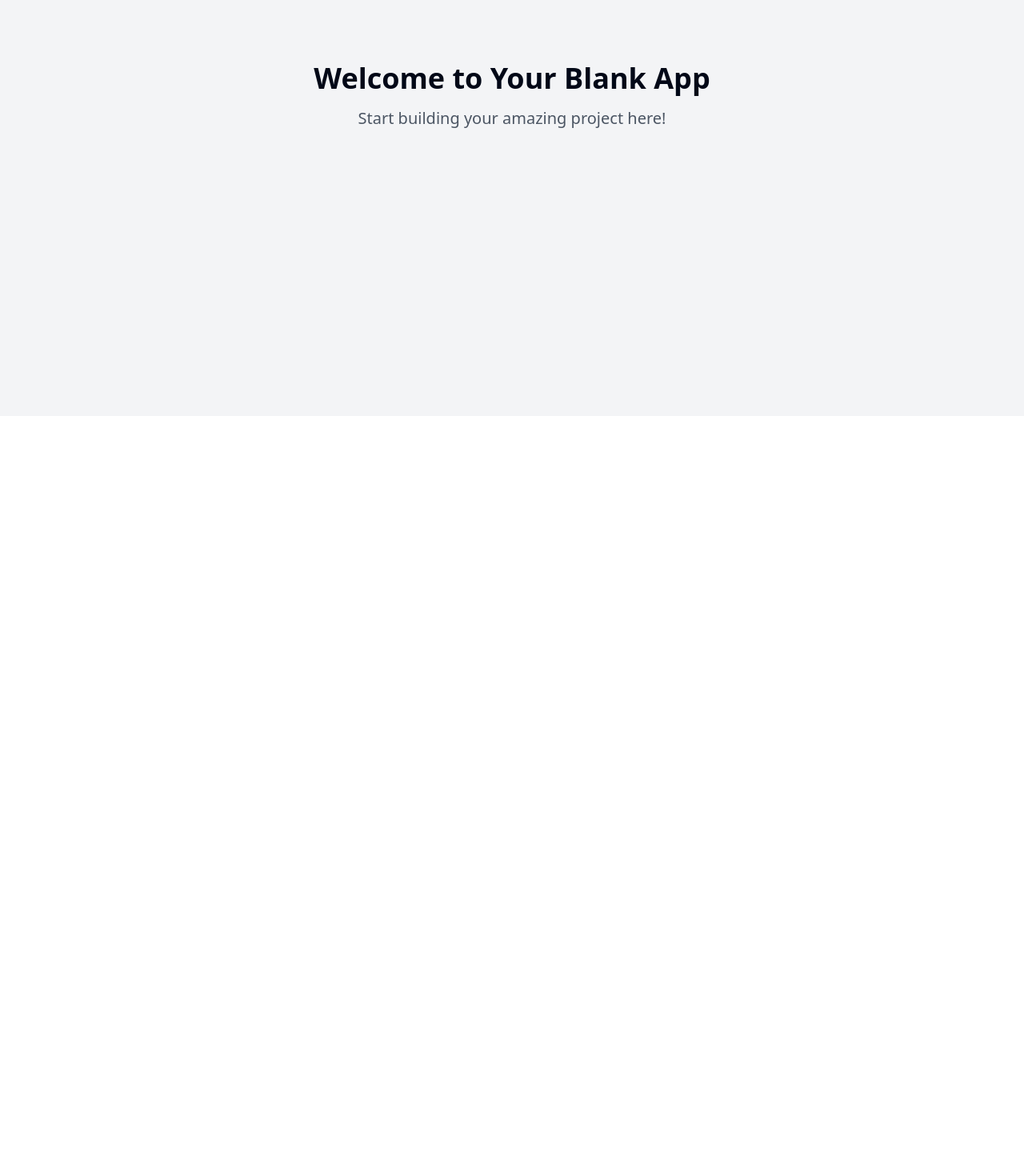
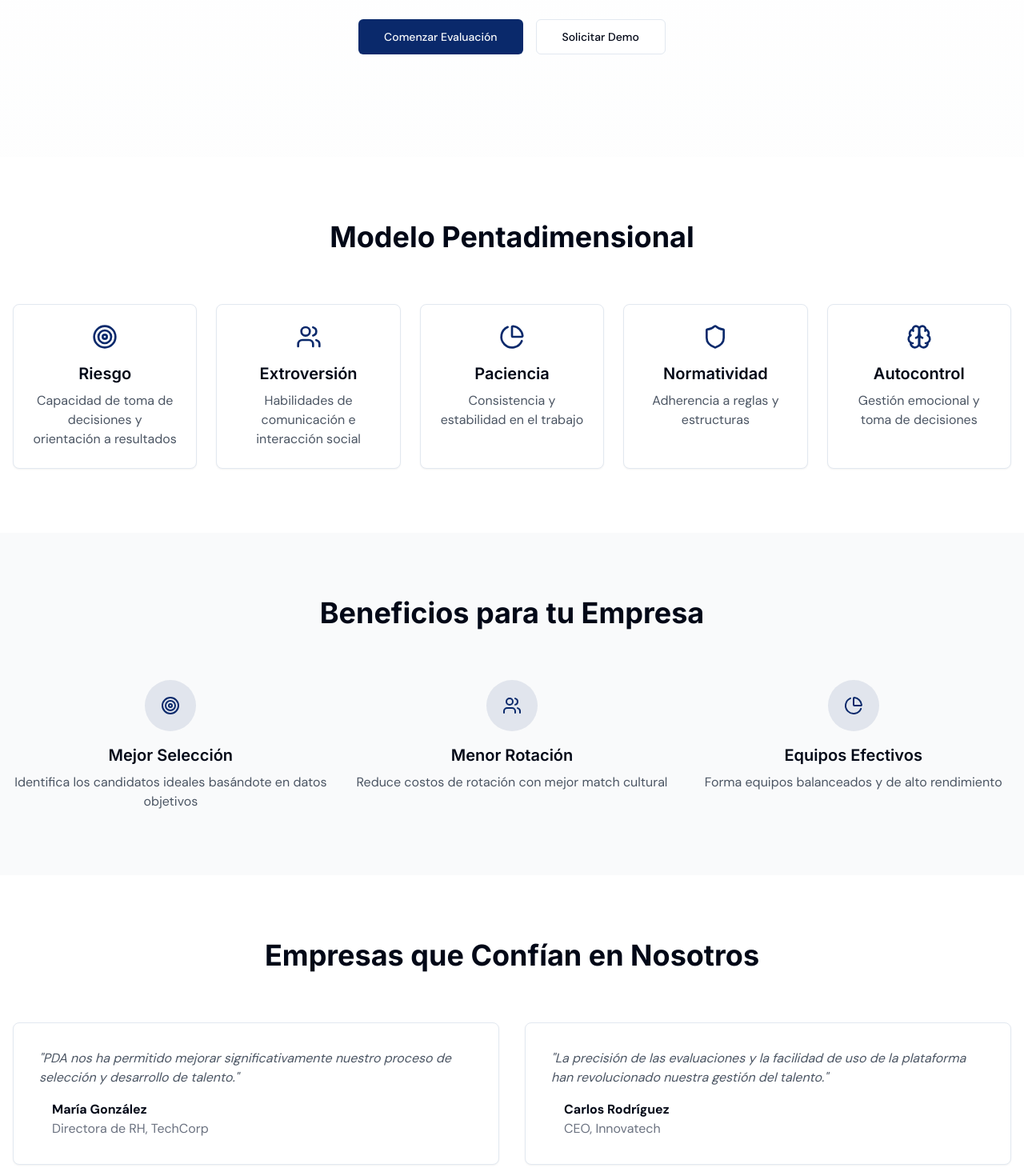
Before and after one commit to lazarohernan/Plataforma-PDA, a React (Vite) app: page / in a window 1280 px wide. Shown: the part 280-1750 px from the top of the page at 80% size. Before the commit the page ends 800 px from the top, so only its background shows below. Built offline with nearby package versions, Linux system fonts and the light colour scheme.

Commit message:
Implement initial PDA platform design
Implement the basic structure and styling for the PDA (Personal Development Analysis) platform, including the homepage layout, color scheme, and key sections.

```diff
--- a/index.html
+++ b/index.html
@@ -1,17 +1,17 @@
+
 <!DOCTYPE html>
-<html lang="en">
+<html lang="es">
   <head>
     <meta charset="UTF-8" />
     <meta name="viewport" content="width=device-width, initial-scale=1.0" />
-    <title>humanmetrics-evalua</title>
-    <meta name="description" content="Lovable Generated Project" />
-    <meta name="author" content="Lovable" />
+    <title>PDA - Personal Development Analysis</title>
+    <meta name="description" content="Plataforma líder en evaluación conductual para recursos humanos" />
+    <meta name="author" content="PDA International" />
     <meta property="og:image" content="/og-image.png" />
+    <link rel="stylesheet" href="https://fonts.googleapis.com/css2?family=Inter:wght@400;500;600;700&family=DM+Sans:wght@400;500;700&display=swap">
   </head>
-
   <body>
     <div id="root"></div>
-    <!-- IMPORTANT: DO NOT REMOVE THIS SCRIPT TAG OR THIS VERY COMMENT! -->
     <script src="https://cdn.gpteng.co/gptengineer.js" type="module"></script>
     <script type="module" src="/src/main.tsx"></script>
   </body>
--- a/src/index.css
+++ b/src/index.css
@@ -1,3 +1,4 @@
+
 @tailwind base;
 @tailwind components;
 @tailwind utilities;
@@ -6,96 +7,61 @@
   :root {
     --background: 0 0% 100%;
     --foreground: 222.2 84% 4.9%;
-
     --card: 0 0% 100%;
     --card-foreground: 222.2 84% 4.9%;
-
     --popover: 0 0% 100%;
     --popover-foreground: 222.2 84% 4.9%;
-
-    --primary: 222.2 47.4% 11.2%;
+    --primary: 221 83% 23%;
     --primary-foreground: 210 40% 98%;
-
     --secondary: 210 40% 96.1%;
     --secondary-foreground: 222.2 47.4% 11.2%;
-
     --muted: 210 40% 96.1%;
     --muted-foreground: 215.4 16.3% 46.9%;
-
     --accent: 210 40% 96.1%;
     --accent-foreground: 222.2 47.4% 11.2%;
-
     --destructive: 0 84.2% 60.2%;
     --destructive-foreground: 210 40% 98%;
-
     --border: 214.3 31.8% 91.4%;
     --input: 214.3 31.8% 91.4%;
-    --ring: 222.2 84% 4.9%;
-
+    --ring: 221 83% 23%;
     --radius: 0.5rem;
-
-    --sidebar-background: 0 0% 98%;
-
-    --sidebar-foreground: 240 5.3% 26.1%;
-
-    --sidebar-primary: 240 5.9% 10%;
-
-    --sidebar-primary-foreground: 0 0% 98%;
-
-    --sidebar-accent: 240 4.8% 95.9%;
-
-    --sidebar-accent-foreground: 240 5.9% 10%;
-
-    --sidebar-border: 220 13% 91%;
-
-    --sidebar-ring: 217.2 91.2% 59.8%;
   }
 
-  .dark {
-    --background: 222.2 84% 4.9%;
-    --foreground: 210 40% 98%;
-
-    --card: 222.2 84% 4.9%;
-    --card-foreground: 210 40% 98%;
-
-    --popover: 222.2 84% 4.9%;
-    --popover-foreground: 210 40% 98%;
-
-    --primary: 210 40% 98%;
-    --primary-foreground: 222.2 47.4% 11.2%;
-
-    --secondary: 217.2 32.6% 17.5%;
-    --secondary-foreground: 210 40% 98%;
-
-    --muted: 217.2 32.6% 17.5%;
-    --muted-foreground: 215 20.2% 65.1%;
-
-    --accent: 217.2 32.6% 17.5%;
-    --accent-foreground: 210 40% 98%;
-
-    --destructive: 0 62.8% 30.6%;
-    --destructive-foreground: 210 40% 98%;
-
-    --border: 217.2 32.6% 17.5%;
-    --input: 217.2 32.6% 17.5%;
-    --ring: 212.7 26.8% 83.9%;
-    --sidebar-background: 240 5.9% 10%;
-    --sidebar-foreground: 240 4.8% 95.9%;
-    --sidebar-primary: 224.3 76.3% 48%;
-    --sidebar-primary-foreground: 0 0% 100%;
-    --sidebar-accent: 240 3.7% 15.9%;
-    --sidebar-accent-foreground: 240 4.8% 95.9%;
-    --sidebar-border: 240 3.7% 15.9%;
-    --sidebar-ring: 217.2 91.2% 59.8%;
-  }
-}
-
-@layer base {
   * {
     @apply border-border;
   }
 
   body {
-    @apply bg-background text-foreground;
+    @apply bg-background text-foreground antialiased;
+    font-family: 'DM Sans', sans-serif;
+  }
+
+  h1, h2, h3, h4, h5, h6 {
+    font-family: 'Inter', sans-serif;
   }
 }
+
+@layer utilities {
+  .text-gradient {
+    @apply bg-gradient-to-r from-primary to-blue-500 bg-clip-text text-transparent;
+  }
+
+  .card-hover {
+    @apply transition-all duration-300 hover:shadow-lg hover:-translate-y-1;
+  }
+
+  .fade-in {
+    @apply animate-[fadeIn_0.5s_ease-in-out];
+  }
+}
+
+@keyframes fadeIn {
+  from {
+    opacity: 0;
+    transform: translateY(10px);
+  }
+  to {
+    opacity: 1;
+    transform: translateY(0);
+  }
+}
--- a/src/pages/Index.tsx
+++ b/src/pages/Index.tsx
@@ -1,14 +1,151 @@
-// Update this page (the content is just a fallback if you fail to update the page)
+
+import { Button } from "@/components/ui/button";
+import { Card } from "@/components/ui/card";
+import { ChartPie, Users, Brain, Target, Shield } from "lucide-react";
 
 const Index = () => {
   return (
-    <div className="min-h-screen flex items-center justify-center bg-gray-100">
-      <div className="text-center">
-        <h1 className="text-4xl font-bold mb-4">Welcome to Your Blank App</h1>
-        <p className="text-xl text-gray-600">Start building your amazing project here!</p>
-      </div>
+    <div className="min-h-screen bg-gradient-to-b from-white to-gray-50">
+      {/* Hero Section */}
+      <section className="container mx-auto px-4 pt-20 pb-32">
+        <div className="flex flex-col items-center text-center space-y-6 max-w-3xl mx-auto fade-in">
+          <h1 className="text-4xl md:text-6xl font-bold text-gradient leading-tight">
+            Potencia el Desarrollo de tu Talento Humano
+          </h1>
+          <p className="text-lg md:text-xl text-gray-600 max-w-2xl">
+            Evaluación conductual científica basada en cinco dimensiones para optimizar la selección y desarrollo de tu equipo.
+          </p>
+          <div className="flex gap-4 mt-8">
+            <Button size="lg" className="bg-primary hover:bg-primary/90">
+              Comenzar Evaluación
+            </Button>
+            <Button size="lg" variant="outline">
+              Solicitar Demo
+            </Button>
+          </div>
+        </div>
+      </section>
+
+      {/* Dimensiones Section */}
+      <section className="py-20 bg-white">
+        <div className="container mx-auto px-4">
+          <h2 className="text-3xl md:text-4xl font-bold text-center mb-16">
+            Modelo Pentadimensional
+          </h2>
+          <div className="grid grid-cols-1 md:grid-cols-5 gap-6">
+            {dimensions.map((dimension, index) => (
+              <Card key={index} className="p-6 text-center card-hover">
+                {dimension.icon}
+                <h3 className="text-xl font-semibold mt-4 mb-2">{dimension.title}</h3>
+                <p className="text-gray-600">{dimension.description}</p>
+              </Card>
+            ))}
+          </div>
+        </div>
+      </section>
+
+      {/* Beneficios Section */}
+      <section className="py-20 bg-gray-50">
+        <div className="container mx-auto px-4">
+          <h2 className="text-3xl md:text-4xl font-bold text-center mb-16">
+            Beneficios para tu Empresa
+          </h2>
+          <div className="grid grid-cols-1 md:grid-cols-3 gap-8">
+            {benefits.map((benefit, index) => (
+              <div key={index} className="flex flex-col items-center text-center">
+                <div className="w-16 h-16 rounded-full bg-primary/10 flex items-center justify-center mb-4">
+                  {benefit.icon}
+                </div>
+                <h3 className="text-xl font-semibold mb-2">{benefit.title}</h3>
+                <p className="text-gray-600">{benefit.description}</p>
+              </div>
+            ))}
+          </div>
+        </div>
+      </section>
+
+      {/* Testimonios Section */}
+      <section className="py-20 bg-white">
+        <div className="container mx-auto px-4">
+          <h2 className="text-3xl md:text-4xl font-bold text-center mb-16">
+            Empresas que Confían en Nosotros
+          </h2>
+          <div className="grid grid-cols-1 md:grid-cols-2 gap-8">
+            {testimonials.map((testimonial, index) => (
+              <Card key={index} className="p-8 card-hover">
+                <p className="text-gray-600 italic mb-4">"{testimonial.quote}"</p>
+                <div className="flex items-center">
+                  <div className="ml-4">
+                    <p className="font-semibold">{testimonial.author}</p>
+                    <p className="text-gray-500">{testimonial.position}</p>
+                  </div>
+                </div>
+              </Card>
+            ))}
+          </div>
+        </div>
+      </section>
     </div>
   );
 };
 
+const dimensions = [
+  {
+    title: "Riesgo",
+    description: "Capacidad de toma de decisiones y orientación a resultados",
+    icon: <Target className="w-8 h-8 text-primary mx-auto" />,
+  },
+  {
+    title: "Extroversión",
+    description: "Habilidades de comunicación e interacción social",
+    icon: <Users className="w-8 h-8 text-primary mx-auto" />,
+  },
+  {
+    title: "Paciencia",
+    description: "Consistencia y estabilidad en el trabajo",
+    icon: <ChartPie className="w-8 h-8 text-primary mx-auto" />,
+  },
+  {
+    title: "Normatividad",
+    description: "Adherencia a reglas y estructuras",
+    icon: <Shield className="w-8 h-8 text-primary mx-auto" />,
+  },
+  {
+    title: "Autocontrol",
+    description: "Gestión emocional y toma de decisiones",
+    icon: <Brain className="w-8 h-8 text-primary mx-auto" />,
+  },
+];
+
+const benefits = [
+  {
+    title: "Mejor Selección",
+    description: "Identifica los candidatos ideales basándote en datos objetivos",
+    icon: <Target className="w-6 h-6 text-primary" />,
+  },
+  {
+    title: "Menor Rotación",
+    description: "Reduce costos de rotación con mejor match cultural",
+    icon: <Users className="w-6 h-6 text-primary" />,
+  },
+  {
+    title: "Equipos Efectivos",
+    description: "Forma equipos balanceados y de alto rendimiento",
+    icon: <ChartPie className="w-6 h-6 text-primary" />,
+  },
+];
+
+const testimonials = [
+  {
+    quote: "PDA nos ha permitido mejorar significativamente nuestro proceso de selección y desarrollo de talento.",
+    author: "María González",
+    position: "Directora de RH, TechCorp",
+  },
+  {
+    quote: "La precisión de las evaluaciones y la facilidad de uso de la plataforma han revolucionado nuestra gestión del talento.",
+    author: "Carlos Rodríguez",
+    position: "CEO, Innovatech",
+  },
+];
+
 export default Index;
```
